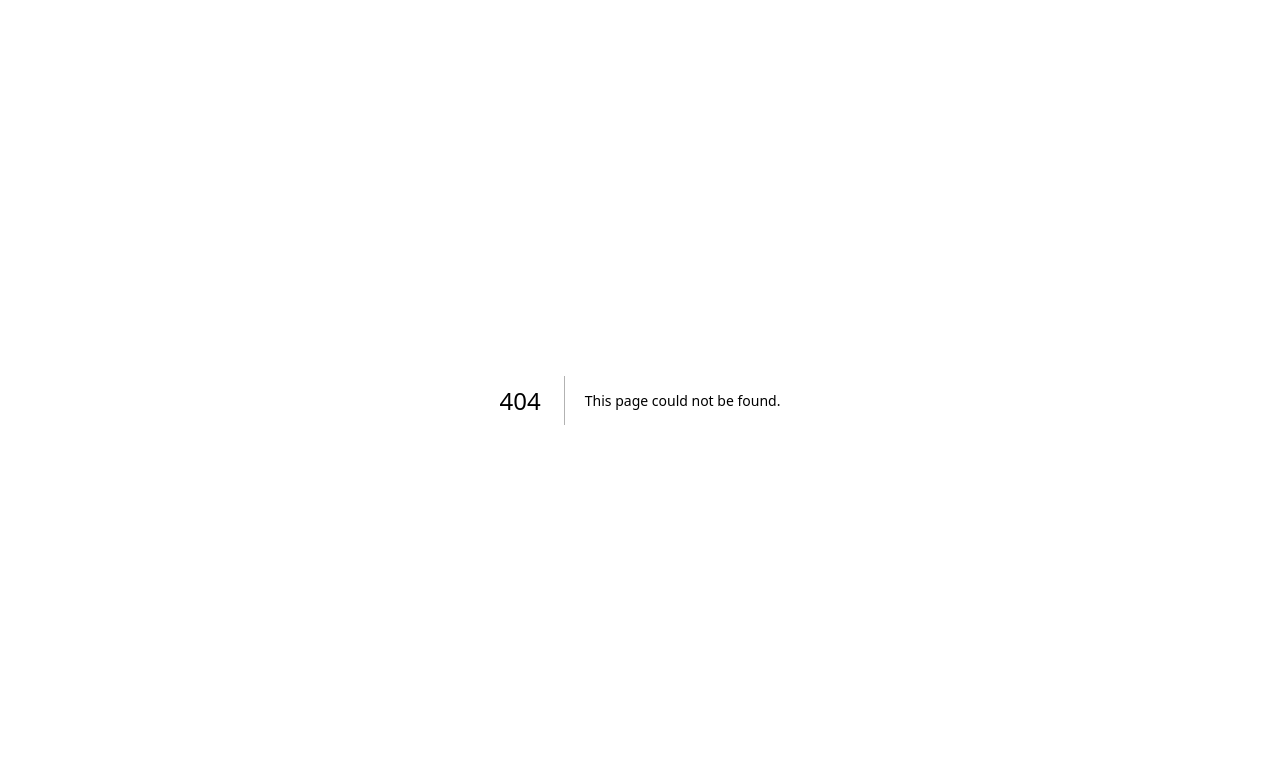
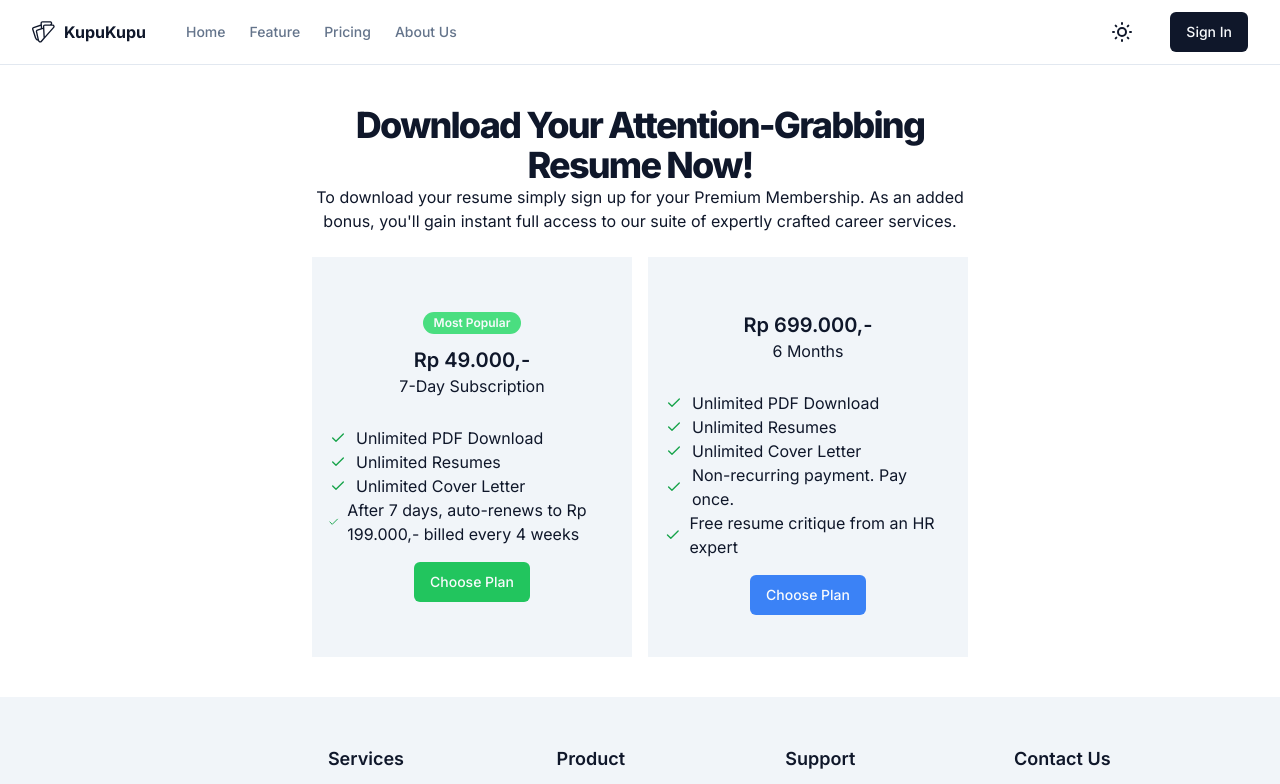
Before and after one commit to heryandjaruma/kupukupu, a Next.js app: page /pricing in a window 1280 px wide. Before the commit this address had no page. Shown: the top 784 px of the page. Built offline with nearby package versions, Linux system fonts and the light colour scheme; no server answers.

Commit message:
pricing page added

```diff
--- a/app/about/page.tsx
+++ b/app/about/page.tsx
@@ -1,6 +1,8 @@
 import Image from "next/image"
 
+import { Badge } from "@/components/ui/badge"
 import { Separator } from "@/components/ui/separator"
+import { Icons } from "@/components/icons"
 import SiteFooter from "@/components/site-footer"
 import { SiteHeader } from "@/components/site-header"
 
@@ -11,6 +13,13 @@ export default function Page() {
     <div>
       <SiteHeader />
       <section className="container grid place-items-center gap-6 pb-8 pt-6 md:py-10">
+        <div className="flex flex-col items-center">
+          <Icons.logo />
+          <p className="text-2xl font-bold">KupuKupu</p>
+        </div>
+
+        <Separator />
+
         <div>
           <h1 className="mb-5 w-full text-center text-xl font-semibold">
             Meet Our Co-Founders
@@ -29,6 +38,12 @@ export default function Page() {
                 {cofounders.heryan.nim} - {cofounders.heryan.name}
               </span>
               <p>{cofounders.heryan.major}</p>
+              <Badge
+                variant={"outline"}
+                className="mt-3 bg-gradient-to-r from-sky-400 to-blue-500"
+              >
+                Developer
+              </Badge>
             </div>
 
             <div className="my-3 flex flex-col items-center">
@@ -43,6 +58,12 @@ export default function Page() {
                 {cofounders.rasyid.nim} - {cofounders.rasyid.name}
               </span>
               <p>{cofounders.rasyid.major}</p>
+              <Badge
+                variant={"outline"}
+                className="mt-3 bg-gradient-to-r from-fuchsia-600 to-pink-600"
+              >
+                Lead & UI/UX Designer
+              </Badge>
             </div>
 
             <div className="my-3 flex flex-col items-center">
@@ -57,6 +78,12 @@ export default function Page() {
                 {cofounders.firsha.nim} - {cofounders.firsha.name}
               </span>
               <p>{cofounders.firsha.major}</p>
+              <Badge
+                variant={"outline"}
+                className="mt-3 bg-gradient-to-r from-fuchsia-600 to-pink-600"
+              >
+                UI/UX Designer
+              </Badge>
             </div>
           </div>
         </div>
@@ -68,7 +95,7 @@ export default function Page() {
             Meet Our Lecturers
           </h1>
 
-          <div className="grid grid-cols-2 place-items-center">
+          <div className="grid w-full grid-cols-2 place-items-center">
             <div className="flex flex-col items-center justify-center rounded-lg bg-gradient-to-r from-blue-500 to-indigo-500 p-4 text-white">
               <span className="">{lecturers.indra.name}</span>
               <p>{lecturers.indra.code}</p>
--- a/app/create/finalize/page.tsx
+++ b/app/create/finalize/page.tsx
@@ -1,3 +1,7 @@
 export default function Page() {
-  return <div>THIS IS PAGE FINAL</div>
+  return (
+    <div className="w-full text-center">
+      <h1>Our AI is working on your CV. Please wait a moment.</h1>
+    </div>
+  )
 }
--- a/app/dashboard/page.tsx
+++ b/app/dashboard/page.tsx
@@ -14,7 +14,7 @@ export default function Page() {
 
         <div className="grid grid-cols-4 gap-4">
           {/* <Button onClick={() => signOut()}>Sign Out</Button> */}
-          <div className="aspect-[3/4] w-64 rounded-lg border-2 border-dashed bg-slate-100 dark:border-slate-200 dark:bg-slate-800">
+          <div className="aspect-[3/4] w-60 rounded-lg border-2 border-dashed bg-slate-100 dark:border-slate-200 dark:bg-slate-800">
             <Link
               href={`/create`}
               className="flex h-full w-full flex-col items-center justify-center"
@@ -25,9 +25,9 @@ export default function Page() {
           </div>
 
           {/* dummies */}
-          {Array.from({ length: 3 }).map((_, i) => (
-            <Skeleton className="aspect-[3/4] w-64 rounded-lg" />
-          ))}
+          {/* {Array.from({ length: 3 }).map((_, i) => (
+            <Skeleton className="aspect-[3/4] w-60 rounded-lg" />
+          ))} */}
         </div>
       </div>
 
@@ -38,7 +38,7 @@ export default function Page() {
 
         <div className="grid w-full grid-cols-4 gap-4">
           {Array.from({ length: 8 }).map((_, i) => (
-            <Skeleton className="aspect-[3/4] w-64 rounded-lg" />
+            <Skeleton className="aspect-[3/4] w-60 rounded-lg" />
           ))}
         </div>
       </div>
--- /dev/null
+++ b/app/pricing/page.tsx
@@ -0,0 +1,88 @@
+import { Check } from "lucide-react"
+
+import { Badge } from "@/components/ui/badge"
+import { Button } from "@/components/ui/button"
+import SiteFooter from "@/components/site-footer"
+import { SiteHeader } from "@/components/site-header"
+
+export default function Page() {
+  return (
+    <div>
+      <SiteHeader />
+      <section className="container grid place-items-center gap-6 pb-8 pt-6 md:py-10">
+        <div className="flex max-w-2xl flex-col items-center justify-center text-center">
+          <h1 className="text-3xl font-extrabold leading-tight tracking-tighter md:text-4xl">
+            Download Your Attention-Grabbing Resume Now!
+          </h1>
+          <p>
+            To download your resume simply sign up for your Premium Membership.
+            As an added bonus, you&apos;ll gain instant full access to our suite
+            of expertly crafted career services.
+          </p>
+        </div>
+
+        <div className="grid grid-cols-2 gap-4">
+          <div className="flex aspect-[4/5] w-80 flex-col items-center justify-center bg-slate-100">
+            <Badge className="bg-green-400">Most Popular</Badge>
+            <div className="my-3 text-center">
+              <h1 className="text-xl font-semibold">Rp 49.000,-</h1>
+              <p>7-Day Subscription</p>
+            </div>
+            <div className="flex w-full flex-col items-center p-4">
+              <p className="flex w-full items-center text-start">
+                <Check className="mr-2 h-4 w-5 text-green-600" /> Unlimited PDF
+                Download
+              </p>
+              <p className="flex w-full items-center text-start">
+                <Check className="mr-2 h-4 w-5 text-green-600" /> Unlimited
+                Resumes
+              </p>
+              <p className="flex w-full items-center text-start">
+                <Check className="mr-2 h-4 w-5 text-green-600" /> Unlimited
+                Cover Letter
+              </p>
+              <p className="flex w-full items-center text-start">
+                <Check className="mr-2 h-4 w-5 text-green-600" /> After 7 days,
+                auto-renews to Rp 199.000,- billed every 4 weeks
+              </p>
+            </div>
+
+            <Button className="bg-green-500">Choose Plan</Button>
+          </div>
+
+          <div className="flex aspect-[4/5] w-80 flex-col items-center justify-center bg-slate-100">
+            <div className="my-3 text-center">
+              <h1 className="text-xl font-semibold">Rp 699.000,-</h1>
+              <p>6 Months</p>
+            </div>
+            <div className="flex w-full flex-col items-center p-4">
+              <p className="flex w-full items-center text-start">
+                <Check className="mr-2 h-4 w-5 text-green-600" /> Unlimited PDF
+                Download
+              </p>
+              <p className="flex w-full items-center text-start">
+                <Check className="mr-2 h-4 w-5 text-green-600" /> Unlimited
+                Resumes
+              </p>
+              <p className="flex w-full items-center text-start">
+                <Check className="mr-2 h-4 w-5 text-green-600" /> Unlimited
+                Cover Letter
+              </p>
+              <p className="flex w-full items-center text-start">
+                <Check className="mr-2 h-4 w-5 text-green-600" /> Non-recurring
+                payment. Pay once.
+              </p>
+              <p className="flex w-full items-center text-start">
+                <Check className="mr-2 h-4 w-5 text-green-600" /> Free resume
+                critique from an HR expert
+              </p>
+            </div>
+
+            <Button className="bg-blue-500">Choose Plan</Button>
+          </div>
+        </div>
+      </section>
+      <SiteFooter />
+    </div>
+  )
+}
--- a/components/icons.tsx
+++ b/components/icons.tsx
@@ -21,14 +21,9 @@ export const Icons = {
       {...props}
     >
       <path
-        d="M46.0814 63L35.0217 75.5149C33.1128 77.675 29.7778 77.7778 27.7395 75.7395L26.0322 74.0322C25.3581 73.3581 24.8908 72.5054 24.6853 71.5746L17.5104 39.0765C16.9421 36.5025 18.4698 33.9294 21.0017 33.196L44.1185 26.5M46.0814 63L81.1554 23.311C84.0078 20.0833 81.7162 15 77.4088 15H48.7761C45.9092 15 43.6294 17.4057 43.7833 20.2685L44.1185 26.5M46.0814 63L44.1185 26.5"
-        stroke="currentColor"
-        strokeWidth="5"
-      />
-      <path
-        d="M25.5 69.5L21.9809 70.0027C19.8926 70.3011 17.8418 69.2567 16.8548 67.3924L14.1985 62.3749C14.0664 62.1254 13.9557 61.8652 13.8675 61.597L3.55686 30.2355C2.69627 27.6178 4.11568 24.7973 6.7307 23.9287L35.1185 14.5M35.1185 14.5L34.7833 8.26851C34.6294 5.40572 36.9092 3 39.7761 3H68.4088C72.7162 3 75.0078 8.08332 72.1554 11.311L69.3372 14.5M35.1185 14.5L36.5 29"
-        stroke="currentColor"
-        strokeWidth="5"
+        fill="currentColor"
+        className="cls-1"
+        d="m83.44,16.42c-1.23-2.73-3.85-4.42-6.84-4.42h-3.02c1.66-2.19,2.01-5.04.86-7.58-1.23-2.73-3.85-4.42-6.84-4.42h-28.63c-2.05,0-4.03.85-5.44,2.34-1.41,1.49-2.16,3.52-2.05,5.56l.23,4.33L5.14,21.06C1.22,22.36-.91,26.6.38,30.52l10.31,31.36c.13.4.3.8.5,1.17l2.66,5.02c1.31,2.47,3.89,3.99,6.63,3.99.35,0,.7-.02,1.06-.08h.02c.34,1.25.99,2.4,1.91,3.32l1.71,1.71c1.4,1.4,3.33,2.2,5.31,2.2.08,0,.15,0,.23,0,2.06-.06,4.02-.99,5.39-2.53l11.06-12.51,35.07-39.69c1.98-2.24,2.45-5.32,1.22-8.05ZM37.15,5.78c.48-.5,1.12-.78,1.81-.78h28.63c1.5,0,2.12,1.13,2.28,1.47.16.35.59,1.56-.41,2.68l-2.51,2.84h-18.99c-2.05,0-4.03.85-5.44,2.34-1.41,1.49-2.16,3.52-2.05,5.56l.23,4.25-2.84.82-1.06-11.16-.33-6.18c-.04-.69.2-1.35.68-1.85Zm-18.9,59.94l-2.66-5.02c-.06-.12-.12-.25-.16-.39L5.13,28.95c-.43-1.31.28-2.72,1.59-3.15l25.41-8.44.86,9.03-13.48,3.91c-3.79,1.1-6.09,4.97-5.24,8.82l6.17,27.94c-.9-.02-1.74-.52-2.17-1.33Zm14.08,7.64c-.46.52-1.1.82-1.8.84-.69.03-1.35-.24-1.84-.73l-1.71-1.71c-.34-.34-.57-.76-.67-1.23l-7.18-32.5c-.28-1.28.48-2.58,1.75-2.94l20.09-5.82,1.74,32.33-10.38,11.75Zm46.13-52.2l-31.03,35.12-1.63-30.41-.34-6.23c-.04-.69.2-1.35.68-1.85.48-.5,1.12-.78,1.81-.78h28.63c1.5,0,2.12,1.13,2.28,1.47.16.35.59,1.56-.41,2.68Z"
       />
     </svg>
   ),
--- a/components/site-footer.tsx
+++ b/components/site-footer.tsx
@@ -10,7 +10,7 @@ export default function SiteFooter() {
       <div className="flex w-full flex-row items-center justify-around">
         <Icons.logo className="h-36 w-36" />
 
-        <div className="flex flex-row space-x-6 py-6">
+        <div className="grid grid-cols-4 place-items-start gap-6 py-6">
           <div className="space-y-8">
             <h1 className="text-lg font-semibold">Services</h1>
 
--- /dev/null
+++ b/components/ui/badge.tsx
@@ -0,0 +1,36 @@
+import * as React from "react"
+import { cva, type VariantProps } from "class-variance-authority"
+
+import { cn } from "@/lib/utils"
+
+const badgeVariants = cva(
+  "inline-flex items-center border rounded-full px-2.5 py-0.5 text-xs font-semibold transition-colors focus:outline-none focus:ring-2 focus:ring-ring focus:ring-offset-2",
+  {
+    variants: {
+      variant: {
+        default:
+          "bg-primary hover:bg-primary/80 border-transparent text-primary-foreground",
+        secondary:
+          "bg-secondary hover:bg-secondary/80 border-transparent text-secondary-foreground",
+        destructive:
+          "bg-destructive hover:bg-destructive/80 border-transparent text-destructive-foreground",
+        outline: "text-foreground",
+      },
+    },
+    defaultVariants: {
+      variant: "default",
+    },
+  }
+)
+
+export interface BadgeProps
+  extends React.HTMLAttributes<HTMLDivElement>,
+    VariantProps<typeof badgeVariants> {}
+
+function Badge({ className, variant, ...props }: BadgeProps) {
+  return (
+    <div className={cn(badgeVariants({ variant }), className)} {...props} />
+  )
+}
+
+export { Badge, badgeVariants }
```
